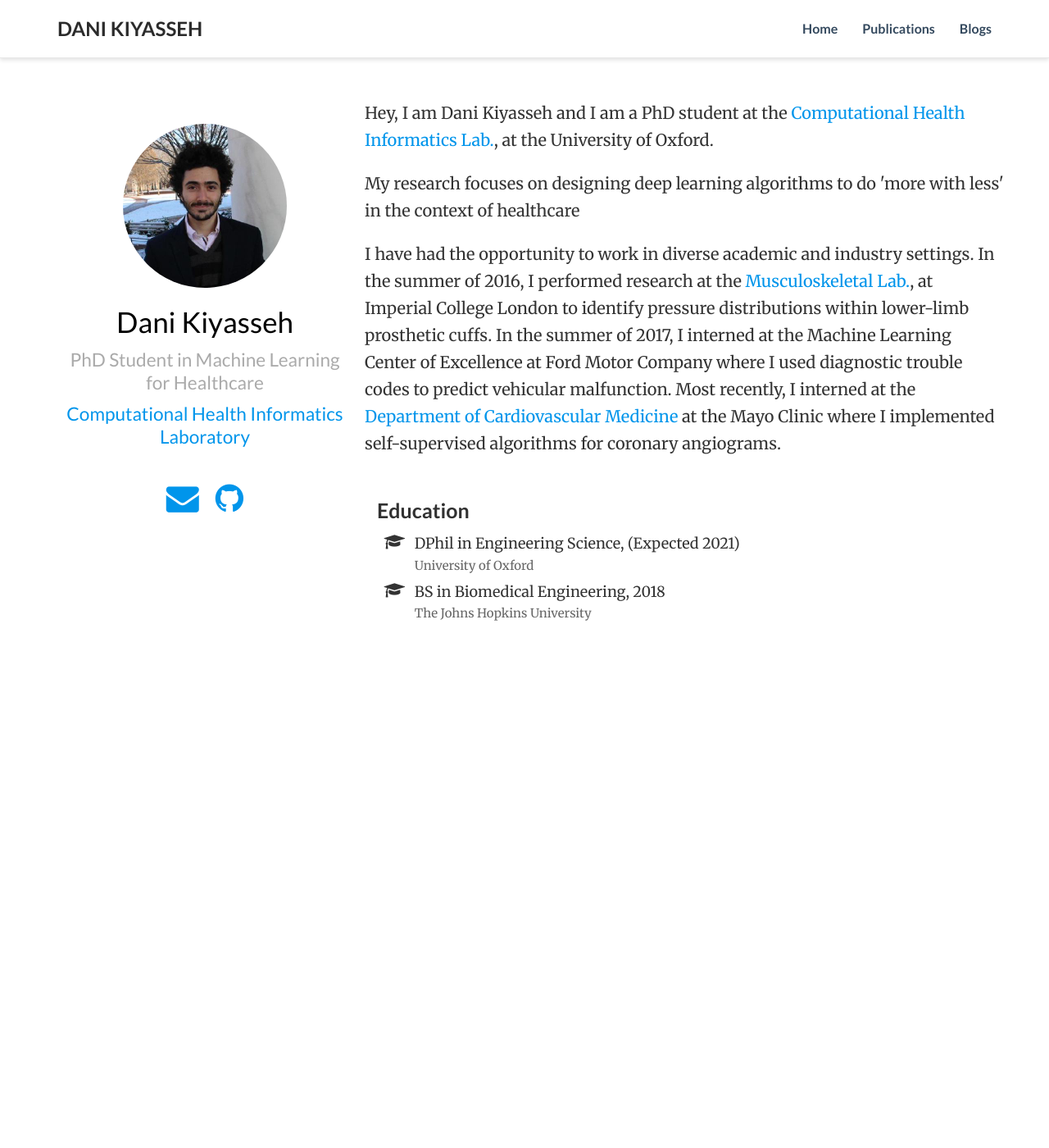
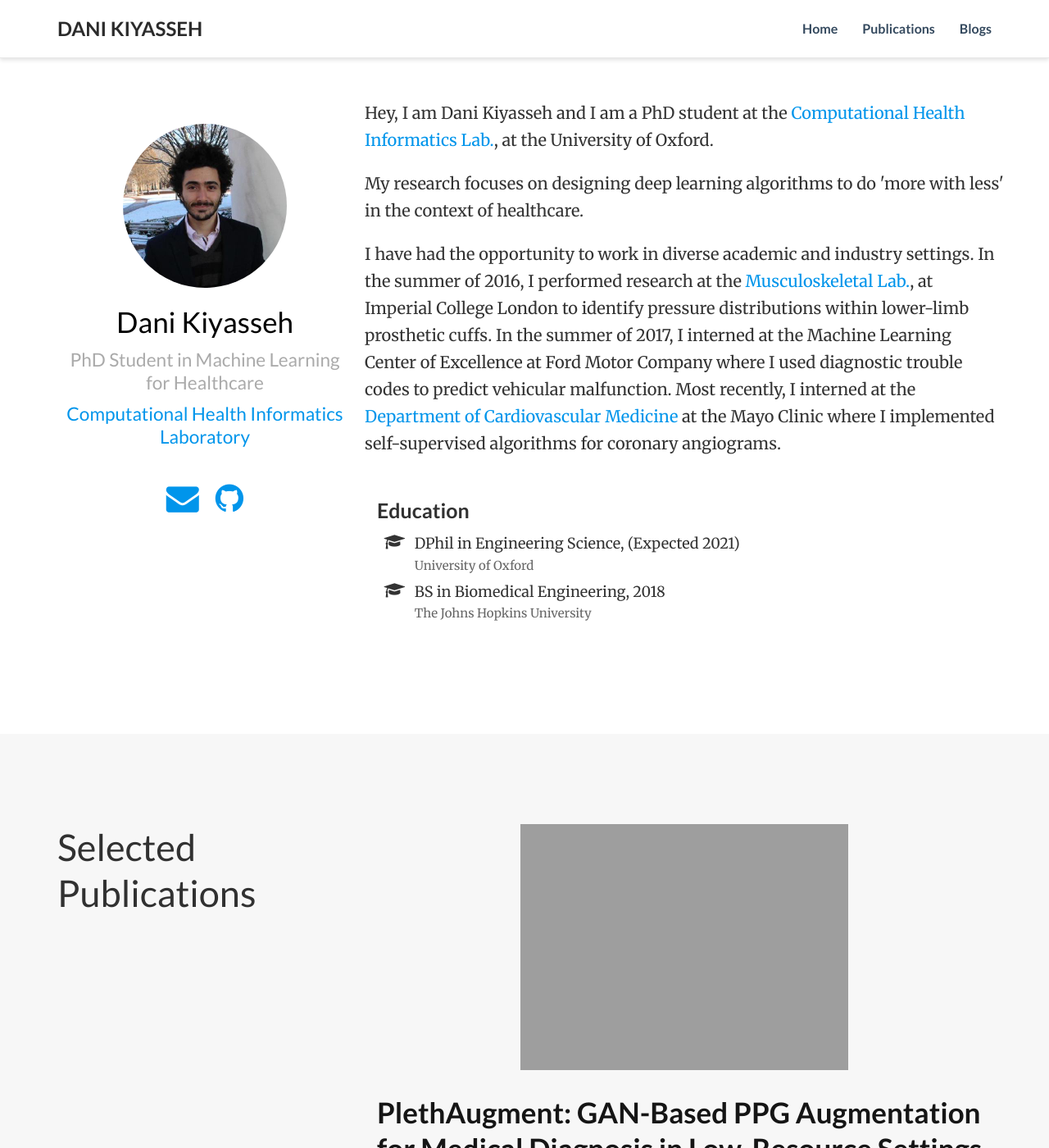
Before and after one commit to danikiyasseh/danikiyasseh.github.io, a Jekyll site: the page index.html, which Jekyll copies as it is, in a window 1280 px wide and 1400 px high. Shown: the whole window at 82% size. Built offline with Jekyll 4.4.1, drawn with Linux system fonts in a browser that asks for light colours; a style sheet for code colours, icons or effects is not loaded; some of the changed text lies outside the part shown.

Commit message:
Update index.html

```diff
--- a/index.html
+++ b/index.html
@@ -144,7 +144,7 @@ title: Dani Kiyasseh
 <div class="blurb">
 	<p>Hey, I am Dani Kiyasseh and I am a PhD student at the <a href="http://www.robots.ox.ac.uk/~davidc/" target="_blank">Computational Health Informatics Lab.</a>, at the University of Oxford.</p>
 
-	<p>My research focuses on designing deep learning algorithms to do 'more with less' in the context of healthcare</p>
+	<p>My research focuses on designing deep learning algorithms to do 'more with less' in the context of healthcare.</p>
 
 	<p>I have had the opportunity to work in diverse academic and industry settings. In the summer of 2016, I performed research at the <a href="http://www.imperial.ac.uk/msk-lab" target="_blank">Musculoskeletal Lab.</a>, at Imperial College London to identify pressure distributions within lower-limb prosthetic cuffs. In the summer of 2017, I interned at the Machine Learning Center of Excellence at Ford Motor Company where I used diagnostic trouble codes to predict vehicular malfunction. Most recently, I interned at the <a href="https://www.mayoclinic.org/departments-centers/cardiovascular-medicine/home/orc-20121930" target="_blank">Department of Cardiovascular Medicine</a> at the Mayo Clinic where I implemented self-supervised algorithms for coronary angiograms.</p>
 
@@ -180,5 +180,56 @@ title: Dani Kiyasseh
 	</div>
 </section>
 
+<section id="publications_selected" class="home-section">
+<div class="container">
+
+<div class="row">
+  <div class="col-xs-12 col-md-4 section-heading">
+    <h1>Selected Publications</h1>
+
+  </div>
+  <div class="col-xs-12 col-md-8">
+        <div class="pub-list-item" itemscope itemtype="http://schema.org/CreativeWork">
+  <div class="row">
+
+    <div class="col-md-12">
+      <a href="">
+        <img src="https://danikiyasseh.github.io/publications/images/plethaugment_pipeline.png" class="pub-banner"
+             itemprop="image">
+      </a>
+    </div>
+
+    <div class="col-md-12">
+      <h3 class="article-title" itemprop="name">
+        <a href="" itemprop="url">PlethAugment: GAN-Based PPG Augmentation for Medical Diagnosis in Low-Resource Settings.</a>
+      </h3>
+      <div class="pub-abstract" itemprop="text">
+      </div>
+
+      <div class="pub-authors" itemprop="author">
+        Dani Kiyasseh&ast;
+      </div>
+
+      <div class="pub-publication">
+        In <em>Journal of Biomedical Health Informatics</em>, 2020.
+      </div>
+
+      <div class="pub-links">
+
+<!--
+<a class="btn btn-primary btn-outline btn-xs" href="https://rt416.github.io/publication/sfg/">
+  Details
+</a>
+
+
+<a class="btn btn-primary btn-outline btn-xs" href="https://danikiyasseh.github.io/publications/pdfs/plethaugment.pdf">
+  PDF
+</a> -->
+
+      </div>
+    </div>
+  </div>
+</div>
+
 </body>
 </html>
```
